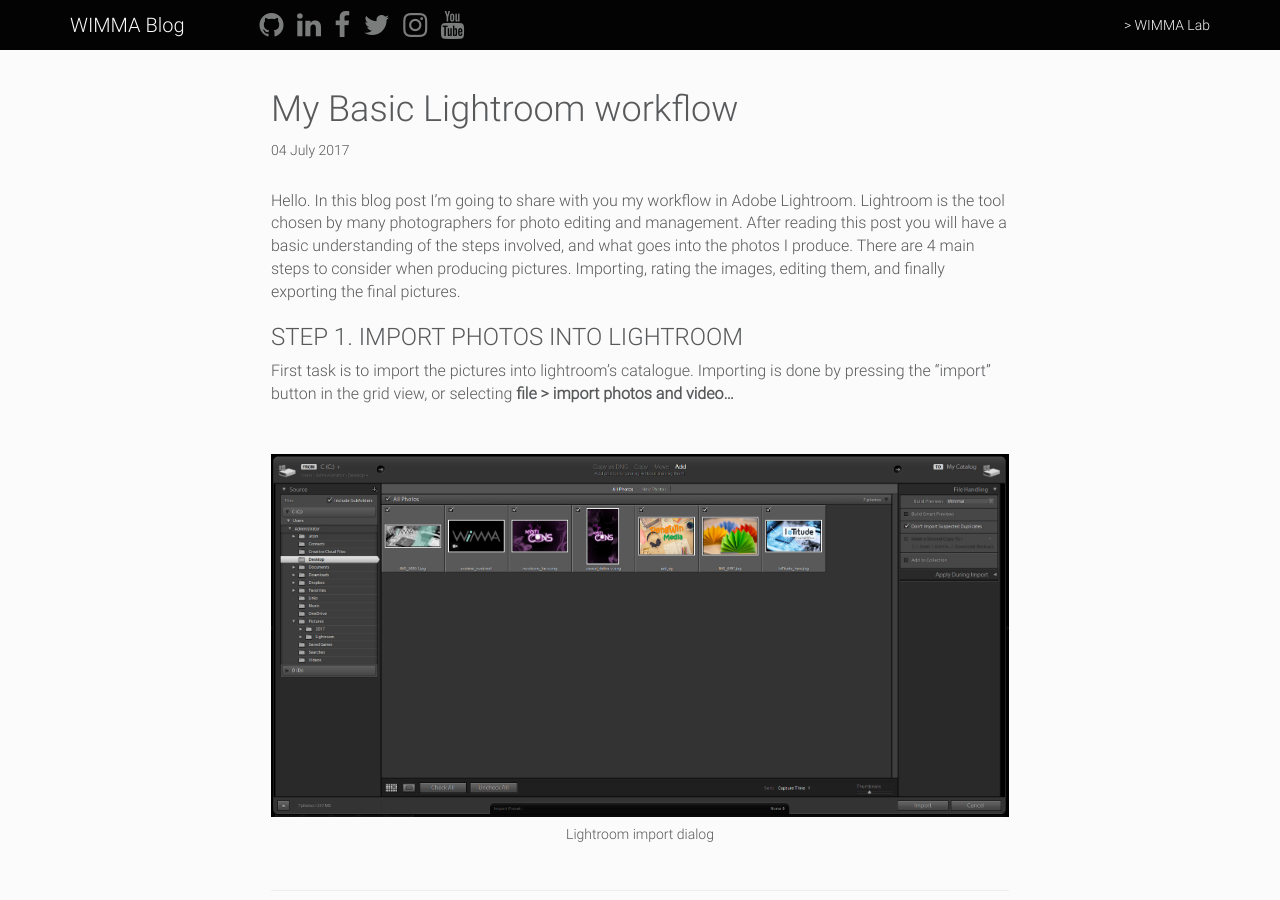
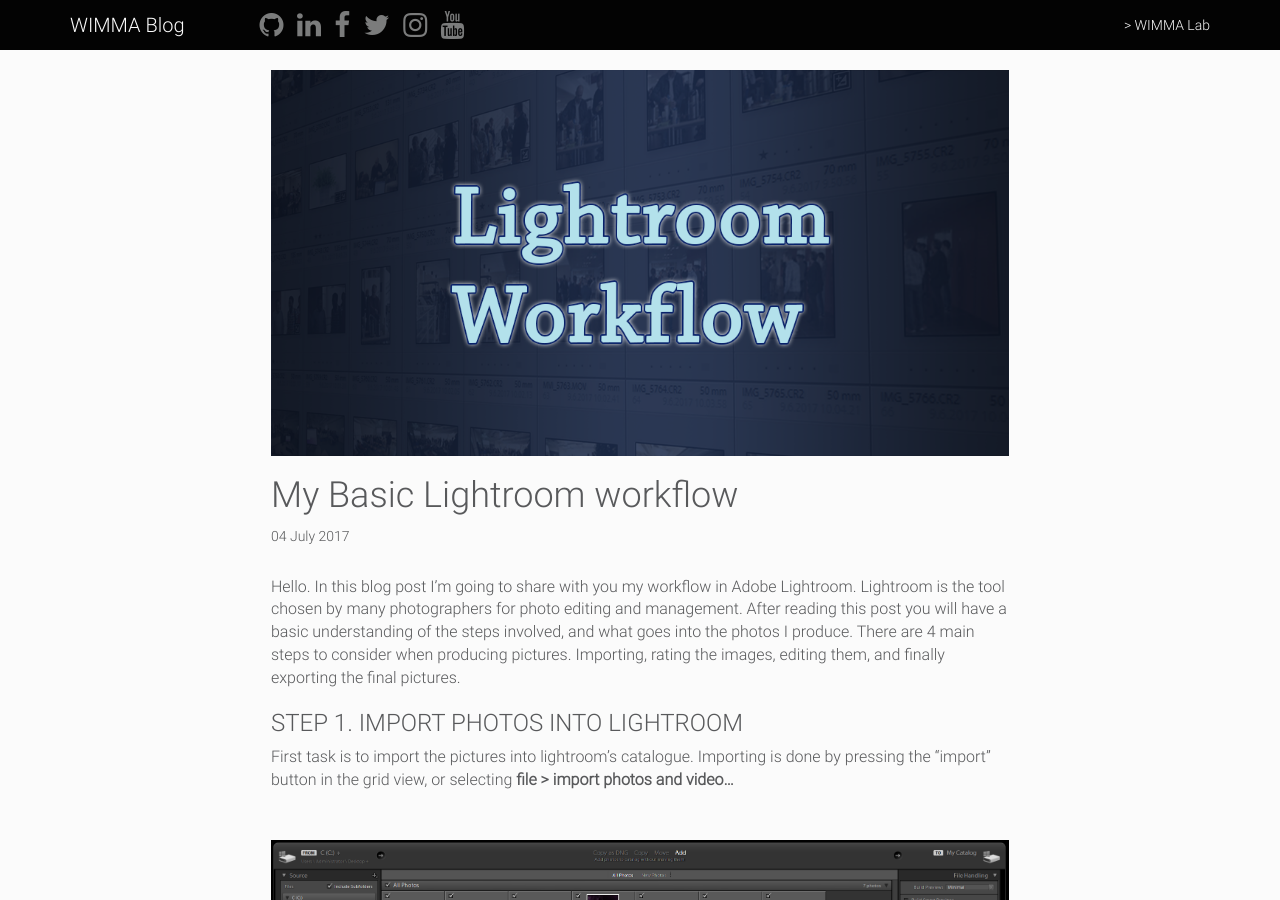
Before and after one commit to wimmalab/blog, a Jekyll site: the page built from _posts/2017-07-04-My-Lightroom-Workflow.md, in a window 1280 px wide and 900 px high. Built offline with Jekyll 4.4.1, drawn with Linux system fonts in a browser that asks for light colours; nearby versions of some CDN libraries.

Commit message:
Update 2017-07-04-My-Lightroom-Workflow.md

```diff
--- a/_posts/2017-07-04-My-Lightroom-Workflow.md
+++ b/_posts/2017-07-04-My-Lightroom-Workflow.md
@@ -3,7 +3,7 @@ layout: page
 title: My Basic Lightroom workflow
 date: 2017-07-04
 meta: WIMMA Lab's photographer Jussi Ahola shares his basic Lightroom workflow! Read to learn Jussi's workflow from start to finish, in Adobe Lightroom CC!
-image:
+image: "../img/hero.png"
 author: Jussi Ahola
 ---
 Hello. In this blog post I’m going to share with you my workflow in Adobe Lightroom. Lightroom is the tool chosen by many photographers for photo editing and management. After reading this post you will have a basic understanding of the steps involved, and what goes into the photos I produce. There are 4 main steps to consider when producing pictures. Importing, rating the images, editing them, and finally exporting the final pictures.
```
